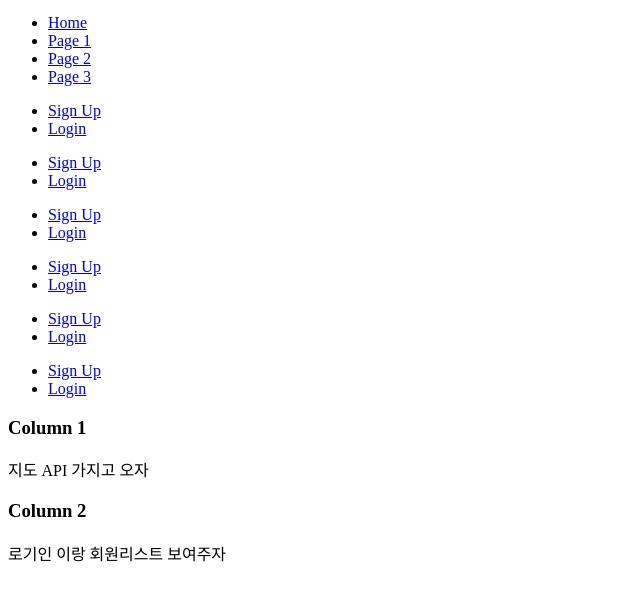
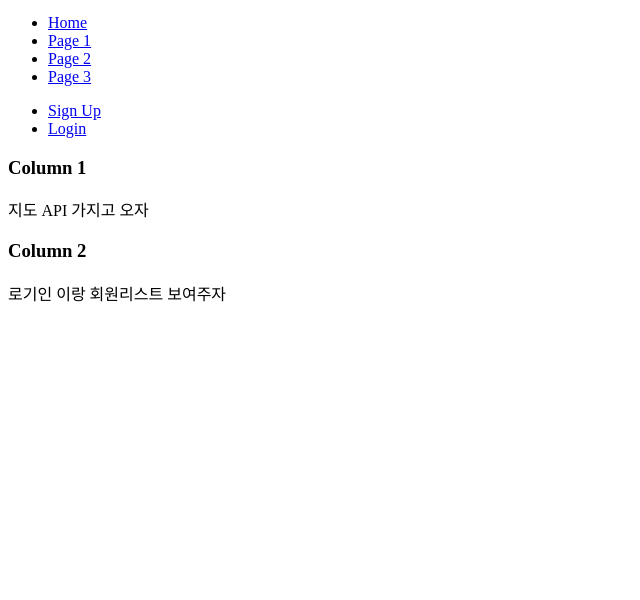
Before and after one commit to LEEGYUTAE/WebProjectGithub, a website: page ex1/client/main.html in a window 1280 px wide. Shown: the part 28-628 px from the top of the page, without its empty margins (0-640 px from the left). Drawn offline with Linux system fonts and the light colour scheme.

Commit message:
다시해보자

```diff
--- a/ex1/client/main.html
+++ b/ex1/client/main.html
@@ -23,27 +23,6 @@
             <li><a href="#"><span class="glyphicon glyphicon-user"></span> Sign Up</a></li>
             <li><a href="#"><span class="glyphicon glyphicon-log-in"></span> Login</a></li>
         </ul>
-            <ul class="nav navbar-nav navbar-right">
-                <li><a href="#"><span class="glyphicon glyphicon-user"></span> Sign Up</a></li>
-                <li><a href="#"><span class="glyphicon glyphicon-log-in"></span> Login</a></li>
-            </ul>
-            <ul class="nav navbar-nav navbar-right">
-                <li><a href="#"><span class="glyphicon glyphicon-user"></span> Sign Up</a></li>
-                <li><a href="#"><span class="glyphicon glyphicon-log-in"></span> Login</a></li>
-            </ul>
-            <ul class="nav navbar-nav navbar-right">
-                <li><a href="#"><span class="glyphicon glyphicon-user"></span> Sign Up</a></li>
-                <li><a href="#"><span class="glyphicon glyphicon-log-in"></span> Login</a></li>
-            </ul>
-            <ul class="nav navbar-nav navbar-right">
-                <li><a href="#"><span class="glyphicon glyphicon-user"></span> Sign Up</a></li>
-                <li><a href="#"><span class="glyphicon glyphicon-log-in"></span> Login</a></li>
-            </ul>
-            <ul class="nav navbar-nav navbar-right">
-                <li><a href="#"><span class="glyphicon glyphicon-user"></span> Sign Up</a></li>
-                <li><a href="#"><span class="glyphicon glyphicon-log-in"></span> Login</a></li>
-            </ul>
-
         </div>
     </div>
 </nav>
```
